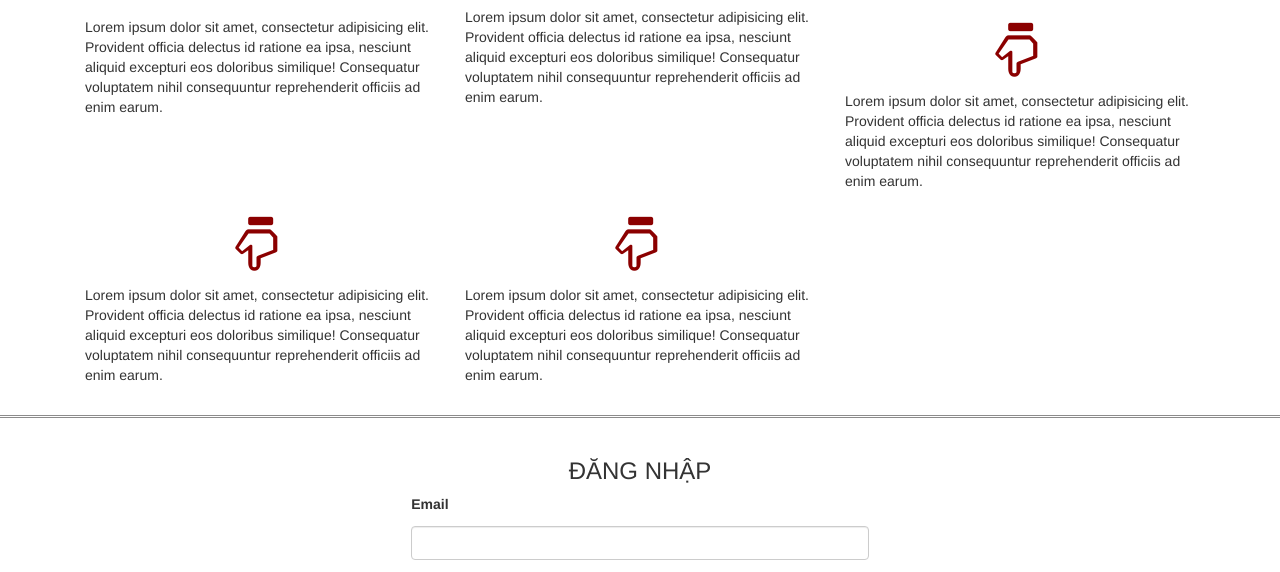
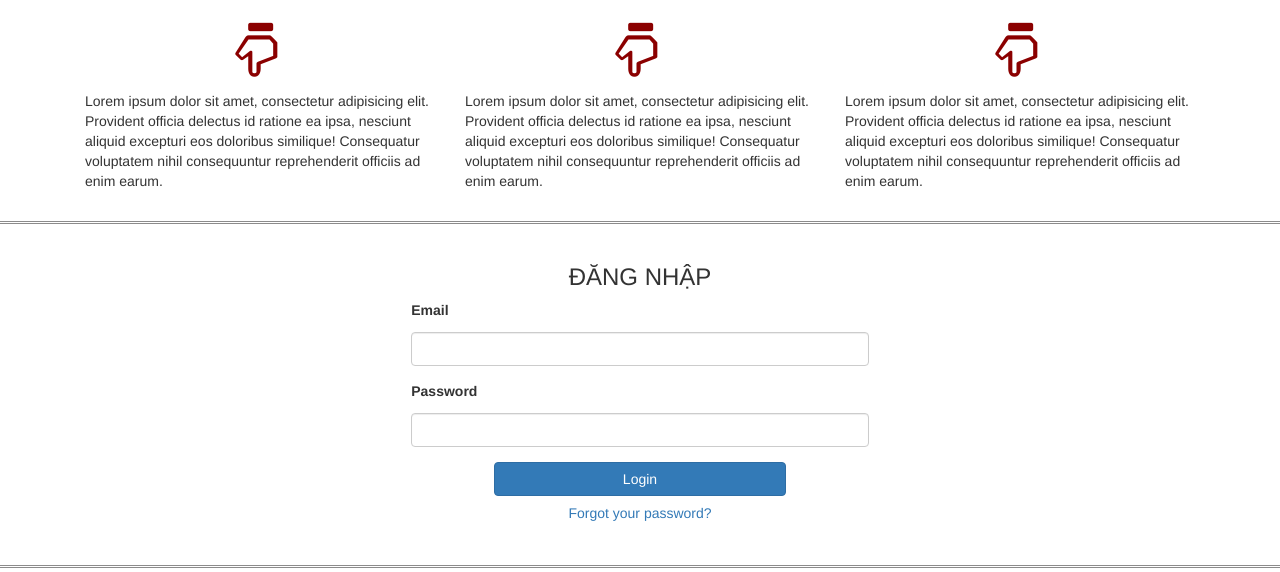
Before and after one commit to adamcoll/hoc-bootstrap, a plain HTML site: page index.html in a window 1280 px wide. Shown: the part 169-741 px from the top of the page. Drawn offline with Linux system fonts and the light colour scheme.

Commit message:
Chỉnh sửa brand

```diff
--- a/index.html
+++ b/index.html
@@ -36,16 +36,10 @@
 
 
 
+
 	<hr class="style2">
 	<div class="container">
 		<h2 class="text-center">Tcoll.epizy.com</h2>
-		<div class="col-md-4">
-			<p></p>
-			<p>Lorem ipsum dolor sit amet, consectetur adipisicing elit. Provident officia delectus id ratione ea ipsa, nesciunt aliquid excepturi eos doloribus similique! Consequatur voluptatem nihil consequuntur reprehenderit officiis ad enim earum.</p>
-		</div>
-		<div class="col-md-4">
-			<p>Lorem ipsum dolor sit amet, consectetur adipisicing elit. Provident officia delectus id ratione ea ipsa, nesciunt aliquid excepturi eos doloribus similique! Consequatur voluptatem nihil consequuntur reprehenderit officiis ad enim earum.</p>
-		</div>
 		<div class="col-md-4">
 			<p class="text-center"><span class="glyphicon glyphicon-hand-down"></span></p>
 			<p>Lorem ipsum dolor sit amet, consectetur adipisicing elit. Provident officia delectus id ratione ea ipsa, nesciunt aliquid excepturi eos doloribus similique! Consequatur voluptatem nihil consequuntur reprehenderit officiis ad enim earum.</p>
@@ -59,6 +53,7 @@
 			<p>Lorem ipsum dolor sit amet, consectetur adipisicing elit. Provident officia delectus id ratione ea ipsa, nesciunt aliquid excepturi eos doloribus similique! Consequatur voluptatem nihil consequuntur reprehenderit officiis ad enim earum.</p>
 		</div>
 	</div>
+
 
 
 
```
